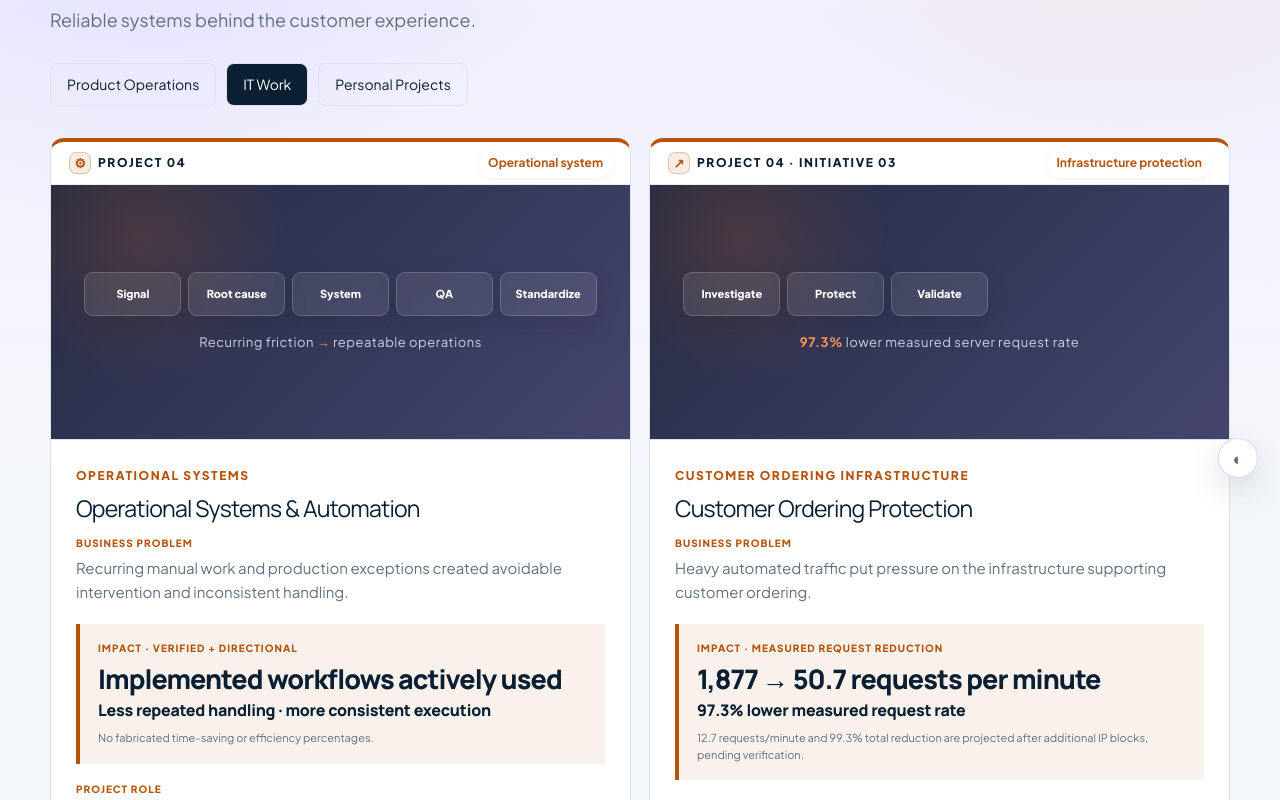
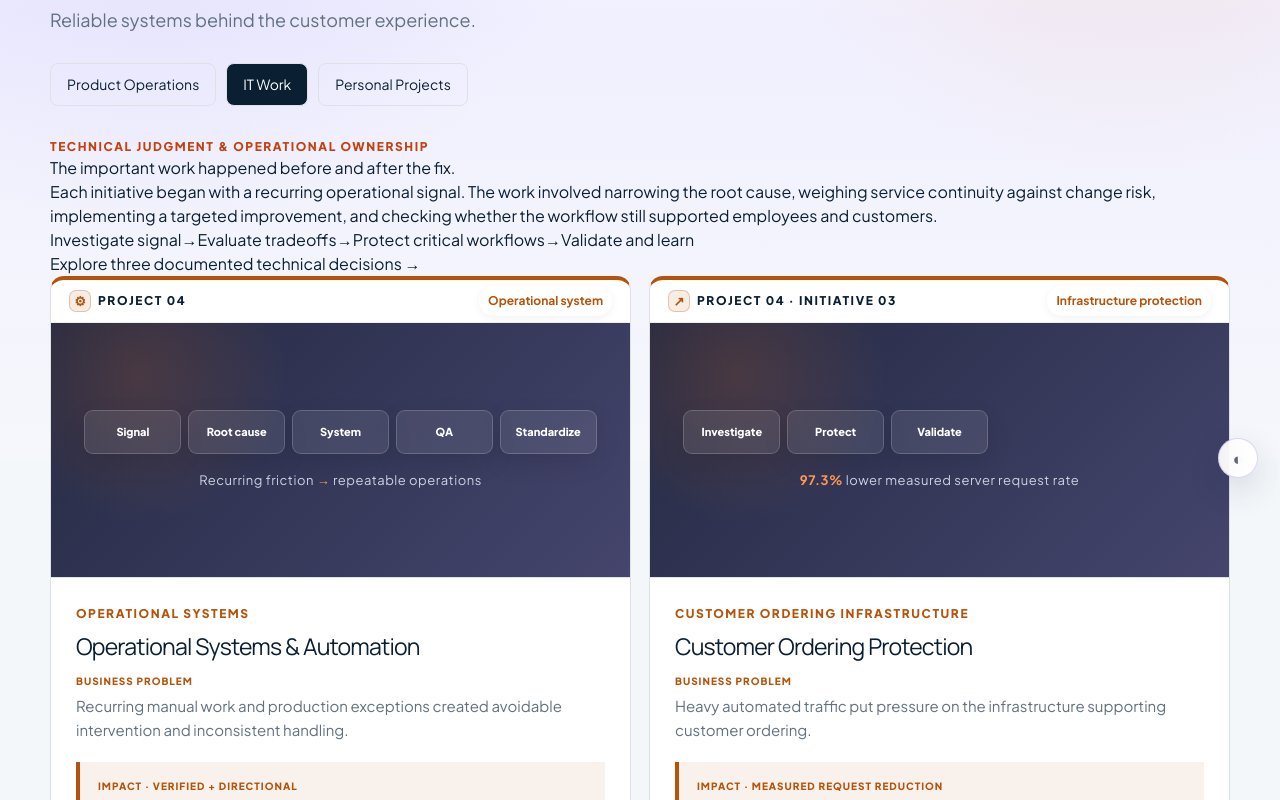
Before and after one commit to andrewjaebok/digital-operations-portfolio, a Next.js app: page /work/it-work in a window 1280 px wide. Shown: the part 300-1100 px from the top of the page. Built offline with nearby package versions, Linux system fonts and the light colour scheme.

Commit message:
Highlight root cause and risk-based decision making on IT category page

```diff
--- a/app/work/it-work/page.tsx
+++ b/app/work/it-work/page.tsx
@@ -3,7 +3,11 @@ import Image from "../../components/PortfolioImage";
 import PortfolioNav from "../../components/PortfolioNav";
 import { categories } from "../../data/categories";
 export const metadata = { title: "IT Work | Andrew", description: "Reliable systems behind the customer experience." };
-export default function CategoryPage(){return <main><PortfolioNav/><section className="category-intro shell"><Link className="back-link" href="/#work">← All three areas</Link><p className="eyebrow">Explore the work</p><h1>IT Work</h1><p>Reliable systems behind the customer experience.</p><nav className="category-tabs" aria-label="Project categories">{categories.map(c=><Link key={c.id} href={c.route} aria-current={c.id === "it-work" ? "page" : undefined}>{c.title}</Link>)}</nav></section><section className="shell category-projects" aria-label="IT Work projects"><div className="project-gallery balanced-project-gallery">          <Link className="bento-card portfolio-project-card operations-project" href="/projects/operational-systems-automation">
+export default function CategoryPage(){return <main><PortfolioNav/><section className="category-intro shell"><Link className="back-link" href="/#work">← All three areas</Link><p className="eyebrow">Explore the work</p><h1>IT Work</h1><p>Reliable systems behind the customer experience.</p><nav className="category-tabs" aria-label="Project categories">{categories.map(c=><Link key={c.id} href={c.route} aria-current={c.id === "it-work" ? "page" : undefined}>{c.title}</Link>)}</nav></section><section className="shell it-decision-intro" aria-labelledby="it-decision-intro-title">
+  <div><p className="eyebrow">Technical judgment &amp; operational ownership</p><h2 id="it-decision-intro-title">The important work happened before and after the fix.</h2><p>Each initiative began with a recurring operational signal. The work involved narrowing the root cause, weighing service continuity against change risk, implementing a targeted improvement, and checking whether the workflow still supported employees and customers.</p></div>
+  <div className="it-decision-stages" aria-label="IT decision process"><span>Investigate signal</span><b aria-hidden="true">→</b><span>Evaluate tradeoffs</span><b aria-hidden="true">→</b><span>Protect critical workflows</span><b aria-hidden="true">→</b><span>Validate and learn</span></div>
+  <a href="/projects/operational-systems-automation/#decision-records" className="it-decision-link">Explore three documented technical decisions →</a>
+</section><section className="shell category-projects" aria-label="IT Work projects"><div className="project-gallery balanced-project-gallery">          <Link className="bento-card portfolio-project-card operations-project" href="/projects/operational-systems-automation">
             <div className="project-topline"><span><i aria-hidden="true">⚙</i> Project 04</span><b>Operational system</b></div>
             <div className="portfolio-card-media operations-card-media" aria-label="Operational systems improvement flow">
               <div className="operations-card-flow" aria-hidden="true">
```
